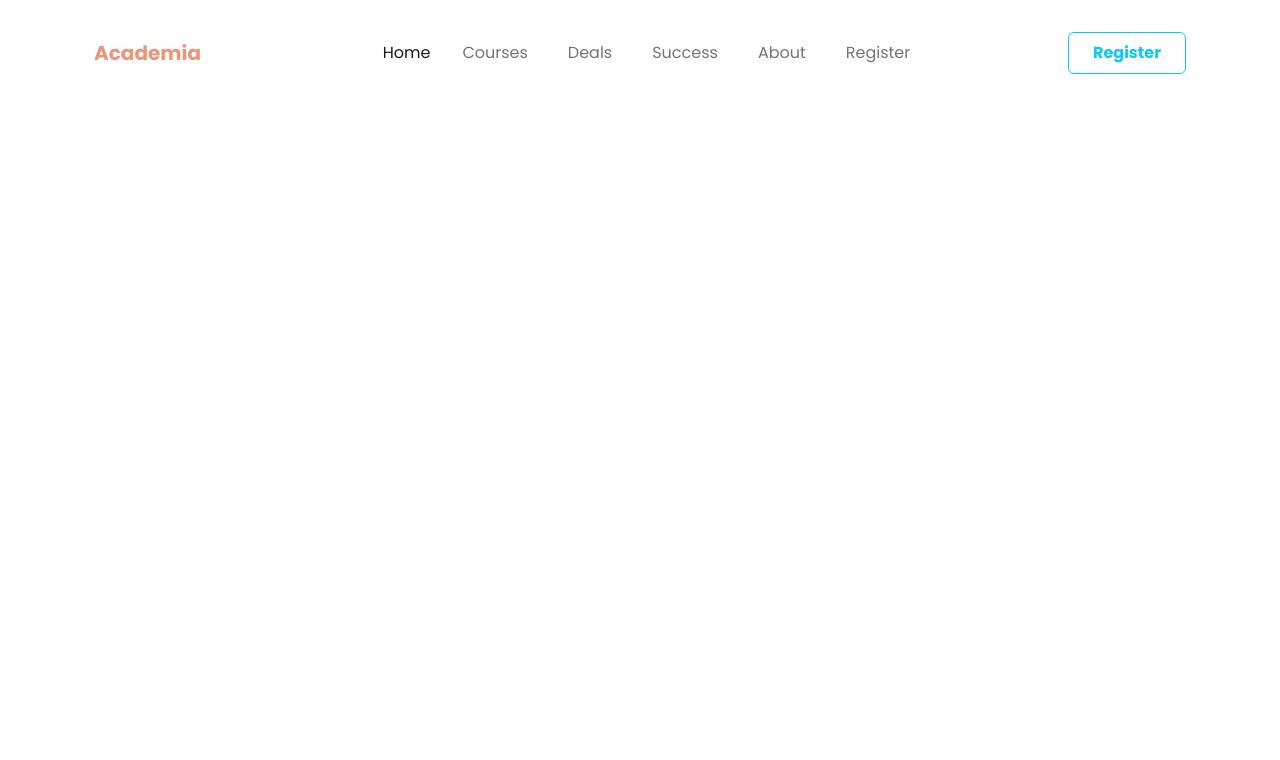
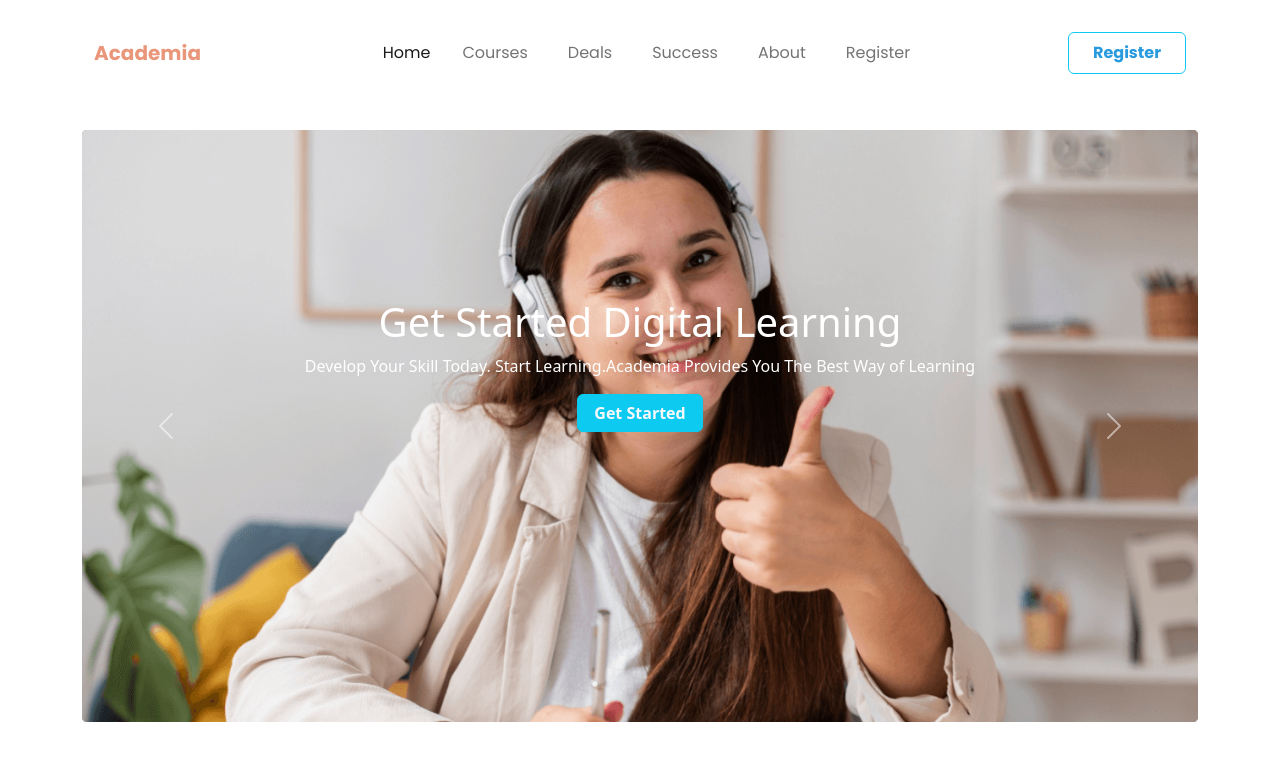
Before and after one commit to EzioXiyad/education-site, a plain HTML site: page index.html in a window 1280 px wide. Drawn offline with nearby package versions, Linux system fonts and the light colour scheme.

Commit message:
slider added

```diff
--- a/index.html
+++ b/index.html
@@ -40,12 +40,55 @@
                       </li>
 
                     </ul>
-                      <button class="btn btn-outline-info px-4 py-2 fw-bold border border-info logo-font" type="submit">Register</button>
+                      <button class="btn btn-text px-4 py-2 fw-bold border border-info logo-font" type="submit">Register</button>
                   </div>
                 </div>
               </nav>
         </div>
         <!-- navbar end -->
+        <section class="mt-5">
+            <div class="container">
+                <div id="carouselExampleCaptions" class="carousel slide" data-bs-ride="false">
+                    <div class="carousel-inner">
+                      <div class="carousel-item active">
+                        <img src="images/cover/cover-1.png" class="d-block w-100" alt="...">
+                        <div class="carousel-caption d-none d-md-block">
+                            <h1>Get Started Digital Learning</h1>
+                          <p>Develop Your Skill Today. Start Learning.Academia Provides You The Best Way of Learning</p>
+                          <div class="btn btn-info text-light px-3 fw-bold">Get Started
+                          </div>
+                        </div>
+                      </div>
+                      <div class="carousel-item">
+                        <img src="images/cover/cover-2.jpg" class="img-fluid d-block w-100" alt="...">
+                        <div class="carousel-caption d-none d-md-block">
+                            <h1>Get Started Digital Learning</h1>
+                            <p>Develop Your Skill Today. Start Learning.Academia Provides You The Best Way of Learning</p>
+                            <div class="btn btn-info text-light px-3 fw-bold">Get Started
+                            </div>
+                        </div>
+                      </div>
+                      <div class="carousel-item">
+                        <img src="images/cover/cover-3.jpg" class="d-block w-100" alt="...">
+                        <div class="carousel-caption d-none d-md-block">
+                            <h1>Get Started Digital Learning</h1>
+                            <p>Develop Your Skill Today. Start Learning.Academia Provides You The Best Way of Learning</p>
+                            <div class="btn btn-info text-light px-3 fw-bold">Get Started
+                            </div>
+                        </div>
+                      </div>
+                    </div>
+                    <button class="carousel-control-prev" type="button" data-bs-target="#carouselExampleCaptions" data-bs-slide="prev">
+                      <span class="carousel-control-prev-icon" aria-hidden="true"></span>
+                      <span class="visually-hidden">Previous</span>
+                    </button>
+                    <button class="carousel-control-next" type="button" data-bs-target="#carouselExampleCaptions" data-bs-slide="next">
+                      <span class="carousel-control-next-icon" aria-hidden="true"></span>
+                      <span class="visually-hidden">Next</span>
+                    </button>
+                  </div>
+            </div>
+        </section>
     </header>
     <script src="https://cdn.jsdelivr.net/npm/bootstrap@5.2.0/dist/js/bootstrap.bundle.min.js"></script>
 </body>
--- a/style.css
+++ b/style.css
@@ -1,7 +1,18 @@
 @import url('https://fonts.googleapis.com/css2?family=Poppins:wght@400;500;600;700&display=swap');
+
+/* body{
+    background-color: #FFFFFF;
+} */
 .logo-font{
     font-family: 'Poppins';
 }
 #logo-nav{
     color: darksalmon;
 }
+
+.btn-text{
+    color: #289BDE;
+}
+.carousel-caption{
+    margin: 250px auto;
+}
```
